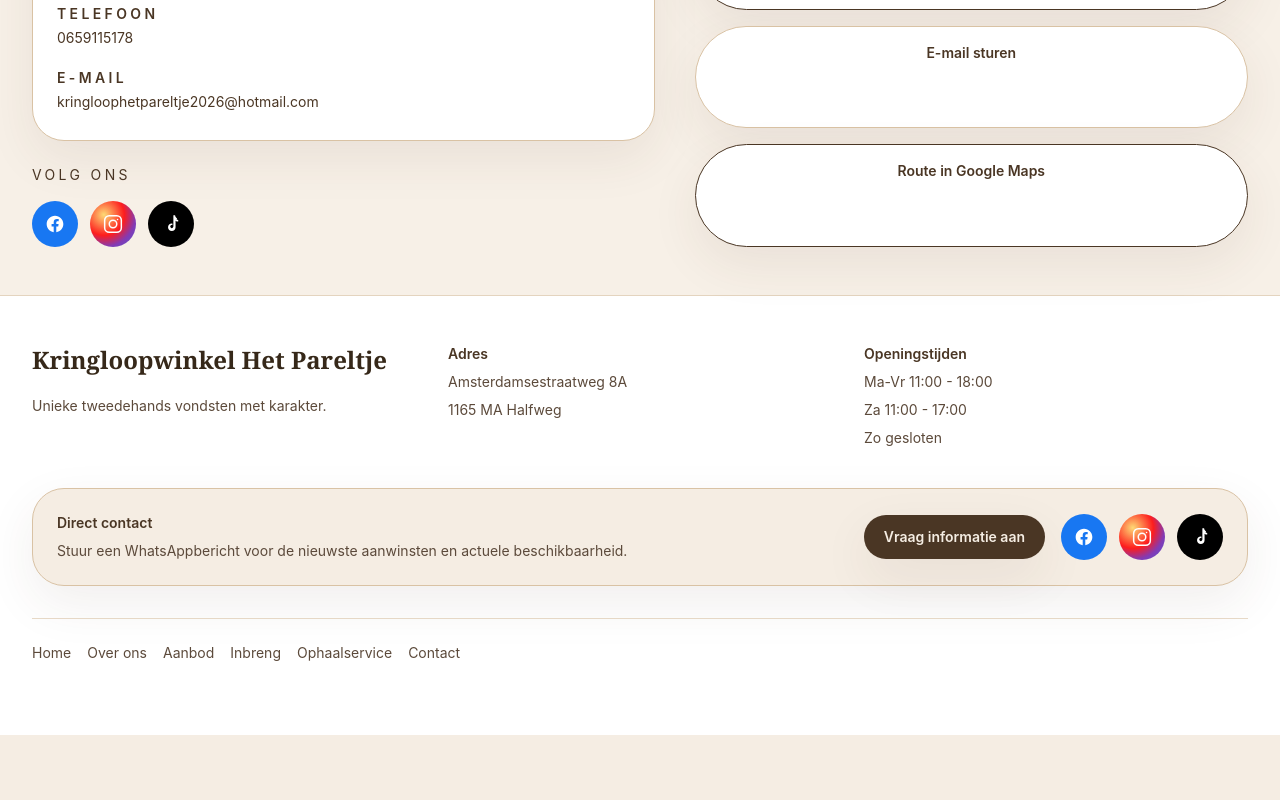
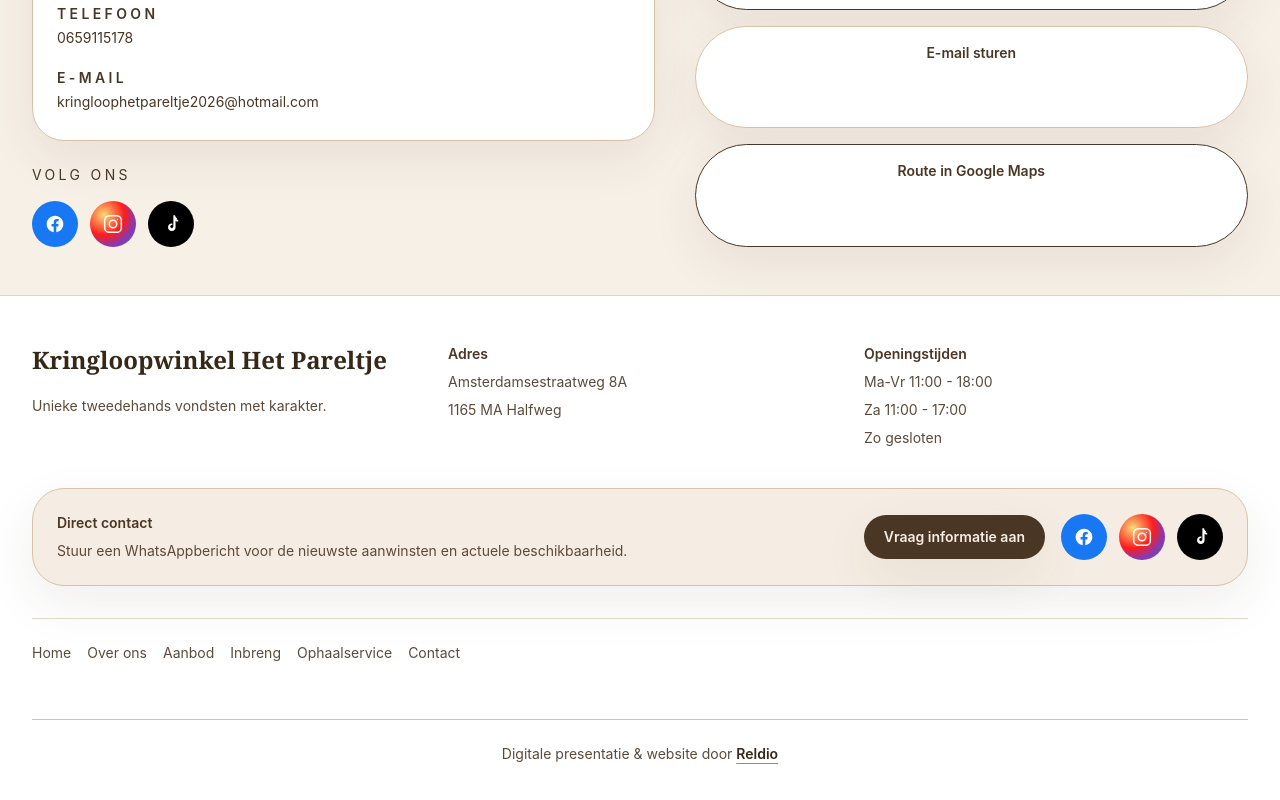
Before and after one commit to Raihana2000/kringloop-het-pareltje, a React (Vite) app: page / in a window 1280 px wide. Shown: the part 5729-6529 px from the top of the page. Before the commit the page ends 6464 px from the top, so only its background shows below. Built offline with nearby package versions, Linux system fonts and the light colour scheme.

Commit message:
Add Reldio footer credit

```diff
--- a/src/App.jsx
+++ b/src/App.jsx
@@ -739,6 +739,19 @@ function App() {
               <a href="#contact" className="hover:text-gold">Contact</a>
             </nav>
           </div>
+                  <div className="mt-8 border-t border-sand pt-6 text-center">
+            <p className="text-sm text-[#5c4a3b]">
+              Digitale presentatie & website door{" "}
+              <a
+                href="https://www.reldio.eu"
+                target="_blank"
+                rel="noopener noreferrer"
+                className="font-semibold text-cocoa underline decoration-gold underline-offset-4 transition hover:text-gold"
+              >
+                Reldio
+              </a>
+            </p>
+          </div>
         </div>
       </footer>
 
```
Also changed, not shown: 6 other files (tests, documents, lock files or other folders).
